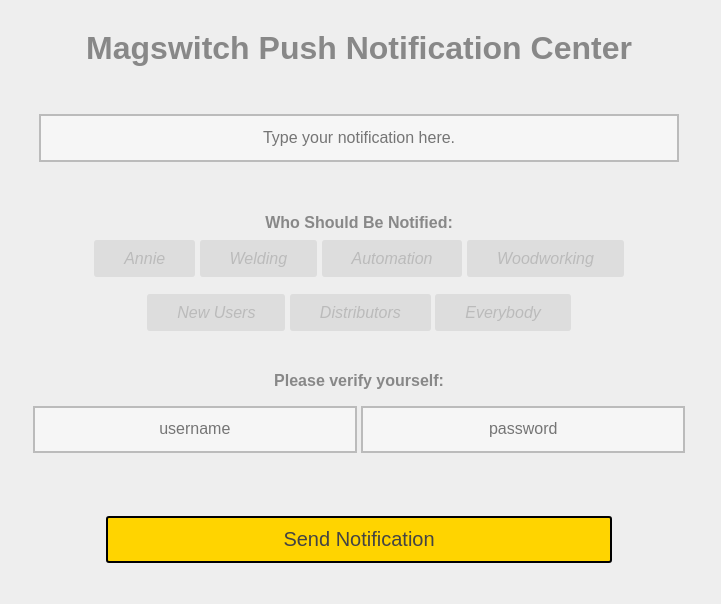
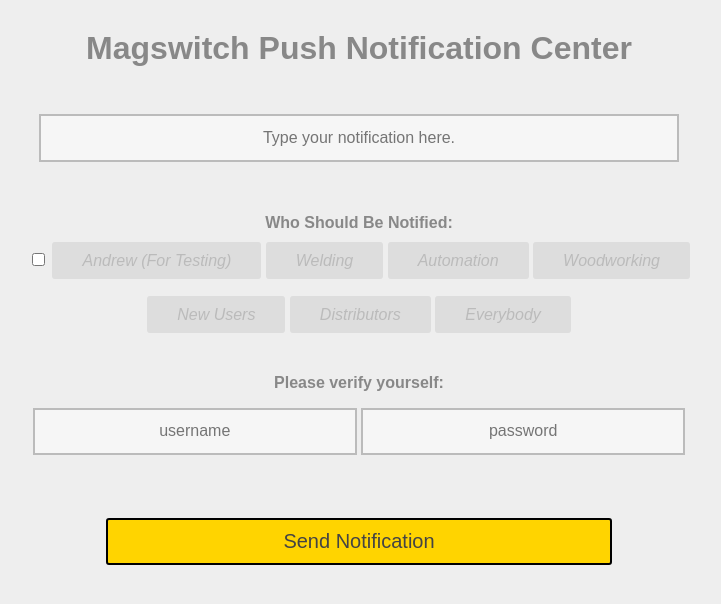
Before and after one commit to agent-reed/Magswitch-API, a Flask app: page /push/ in a window 1280 px wide. Shown: the top 604 px of the page, without its empty margins (281-1002 px from the left). Run offline with Flask 2, Linux system fonts and the light colour scheme.

Commit message:
Swap out Annie with Andrew

```diff
--- a/templates/notificationCreator.html
+++ b/templates/notificationCreator.html
@@ -17,8 +17,8 @@
 		<strong>Who Should Be Notified:</strong>
 		<br>
 		<br>
-		<input type="checkbox" name="tokens" id="Annie" value="Annie">
-		<label for="Annie">Annie</label>
+		<input type="checkbox" name="tokens" id="Andrew" value="Andrew">
+		<label for="Andrew">Andrew (For Testing)</label>
 		<input type="checkbox" name="tokens" id="Welding" value="Welding">
 		<label for="Welding">Welding</label>
 		<input type="checkbox" name="tokens" id="Automation" value="Automation">
@@ -45,7 +45,7 @@
     <p class=error><strong>Error:</strong> {{ error }}
   	{% endif %}
   	<br>
-	<input  type="submit" name="submit" id="submit" value = "Send Notification" /></p>
+	<input type="submit" name="submit" id="submit" value = "Send Notification" /></p>
 </form>
 
 </body>
```
